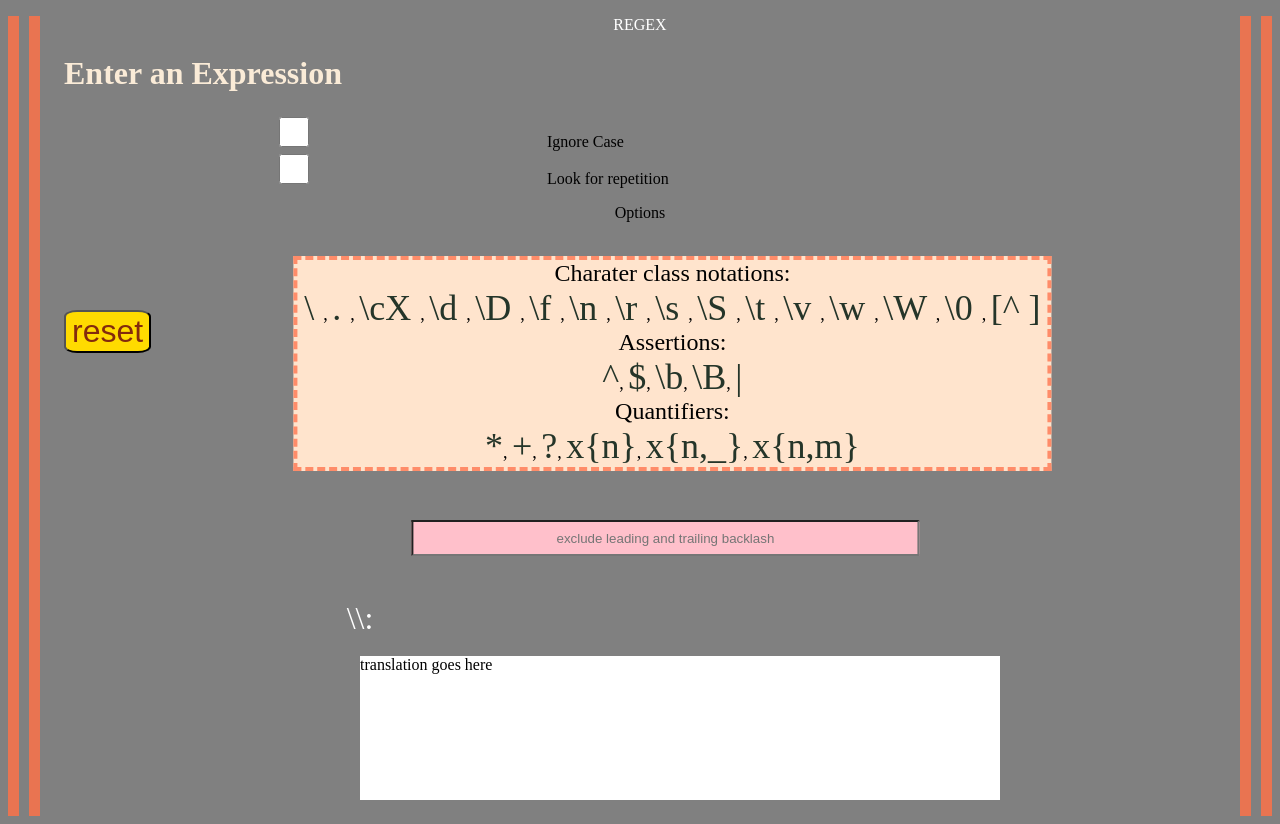
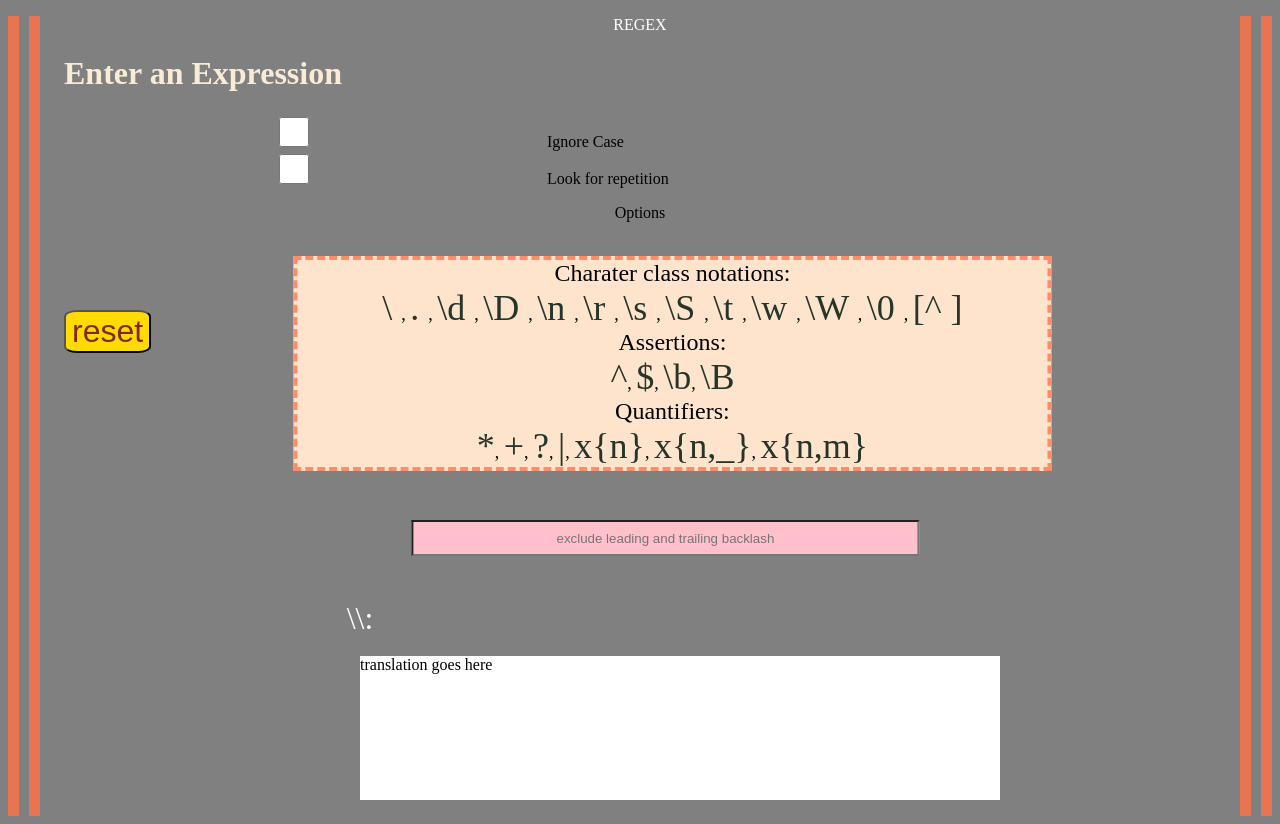
Before and after one commit to amcmullen9291/Regex, a React (Create React App) app: page / in a window 1280 px wide. Built offline with nearby package versions, Linux system fonts and the light colour scheme.

Commit message:
Notes.md

```diff
--- a/src/Components/Landing.js
+++ b/src/Components/Landing.js
@@ -7,15 +7,15 @@ export default function Landing() {
   let [explination, setExplination ] = useState(null);
   const backslash = String.raw` \ `;
 
-  const charClasses = [ backslash, ".", "\\cX", "\\d", "\\D", "\\f", "\\n", "\\r", "\\s", "\\S", "\\t", "\\v", "\\w", "\\W", "\\0", "[^]"];
-  const assertions = ["^", "$", "\\b", "\\B"]
+  const charClasses = [ backslash, ".", "\\d", "\\D", "\\n", "\\r", "\\s", "\\S", "\\t", "\\w", "\\W", "\\0", "[^]"];
+  const assertions = ["^", "$", "\\b", "\\B", "|" ]
   const quantifiers = ["*", "+", "?", "x{n}", "x{n,}", "x{n,m}"];
   const flags = ["i", "g" ];
   //for .includes() method
 
-  const HTMLCharClasses = [ < span key={"1"}>{backslash}</span>, <span>, </span>, < span key={"2"}>. </span>, <span>, </span>, < span key={"3"}>\cX </span>,<span>, </span>, < span key={"4"}>\d </span>,<span>, </span>, < span key={"5"}>\D </span>,<span>, </span>, < span key={"6"}>\f </span>,<span>, </span>, < span key={"7"}>\n </span>,<span>, </span>, < span key={"8"}>\r </span>,<span>, </span>, < span key={"9"}>\s </span>,<span>, </span>, < span key={"10"}>\S </span>,<span>, </span>, < span key={"11"}>\t </span>,<span>, </span>, < span key={"12"}>\v </span>,<span>, </span>, < span key={"13"}>\w </span>,<span>, </span>, < span key={"14"}>\W </span>,<span>, </span>, < span key={"15"}>\0 </span>,<span>, </span>, < span key={"16"}>[^  ] </span>]
-  const HTMLAssertions = [< span key={"1"}>^</span>, <span>, </span>,< span key={"2"}>$</span>, <span>, </span>,< span key={"3"}>\b</span>, <span>, </span>,< span key={"4"}>\B</span>, <span>, </span>,< span key={"5"}>|</span> ];
-  const HTMLQuantifiers = [< span key={"1"}>*</span>, <span>, </span>,< span key={"2"}>+</span>, <span>, </span>,< span key={"3"}>?</span>, <span>, </span>,< span key={"4"}>x&#x007B;n&#x007D;</span>, <span>, </span>,< span key={"5"}>x&#x007B;n,_&#x007D;</span>, <span>, </span>,< span key={"6"}>x&#x007B;n,m&#x007D;</span> ];
+  const HTMLCharClasses = [ < span key={"1"}>{backslash}</span>, <span>, </span>, < span key={"2"}>. </span>, <span>, </span>, < span key={"4"}>\d </span>,<span>, </span>, < span key={"5"}>\D </span>,<span>, </span>, < span key={"7"}>\n </span>,<span>, </span>, < span key={"8"}>\r </span>,<span>, </span>, < span key={"9"}>\s </span>,<span>, </span>, < span key={"10"}>\S </span>,<span>, </span>, < span key={"11"}>\t </span>,<span>, </span>, < span key={"13"}>\w </span>,<span>, </span>, < span key={"14"}>\W </span>,<span>, </span>, < span key={"15"}>\0 </span>,<span>, </span>, < span key={"16"}>[^  ] </span>]
+  const HTMLAssertions = [< span key={"1"}>^</span>, <span>, </span>,< span key={"2"}>$</span>, <span>, </span>,< span key={"3"}>\b</span>, <span>, </span>,< span key={"4"}>\B</span> ];
+  const HTMLQuantifiers = [< span key={"1"}>*</span>, <span>, </span>,< span key={"2"}>+</span>, <span>, </span>,< span key={"3"}>?</span>, <span>, </span>,< span key={"7"}>|</span> , <span>, </span>,< span key={"4"}>x&#x007B;n&#x007D;</span>, <span>, </span>,< span key={"5"}>x&#x007B;n,_&#x007D;</span>, <span>, </span>,< span key={"6"}>x&#x007B;n,m&#x007D;</span> ];
 
 
   const endOfQuery = ":";
@@ -42,7 +42,7 @@ function resetRegex(e){
 function ignoreCase(e){
     e.preventDefault();
     let repetitionButton = document.getElementById("repetition");
-    if(repetitionButton.checked || repetitionButton.disabled == true){
+    if(repetitionButton.checked || repetitionButton.disabled === true){
     setEndOfQuerySlash("\\ig");
   }else{
   setEndOfQuerySlash("\\i");
@@ -53,7 +53,7 @@ function ignoreCase(e){
 function lookForRepeat(e){
   e.preventDefault();
     let ignoreCaseButton = document.getElementById("ignoreCase");
-    if(ignoreCaseButton.checked || ignoreCaseButton.disabled == true){
+    if(ignoreCaseButton.checked || ignoreCaseButton.disabled === true){
     setEndOfQuerySlash("\\ig");
   }else{
   setEndOfQuerySlash("\\g");
```
Also changed, not shown: src/Components/Notes.md (added, +20 -0 lines).
